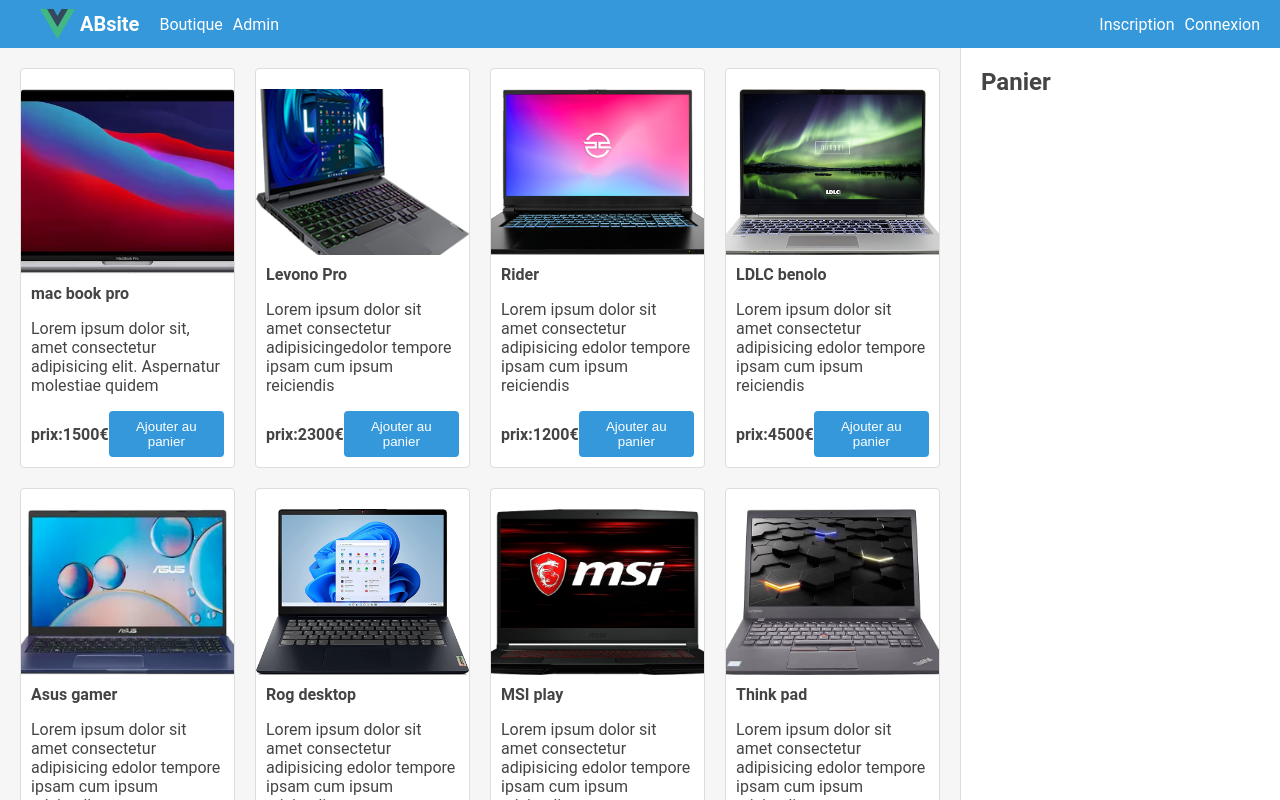
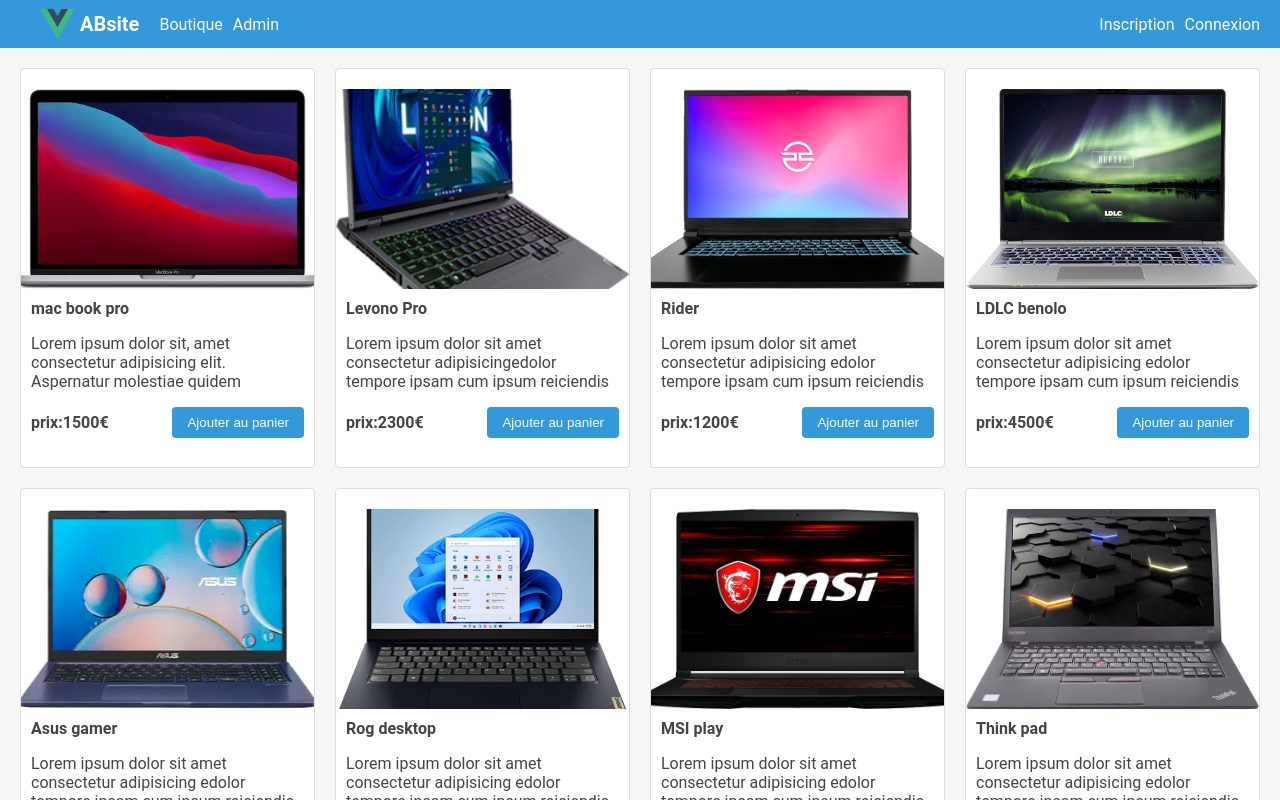
Before and after one commit to absitwebb/vueprojet1boutique, a Vue app in the folder boutique/: page / in a window 1280 px wide. Shown: the top 800 px of the page. Built offline with nearby package versions, Linux system fonts and the light colour scheme.

Commit message:
panier total 17/06/22

```diff
--- a/boutique/src/App.vue
+++ b/boutique/src/App.vue
@@ -1,6 +1,6 @@
 //------html------------------------//
 <template>
-  <div class="app-container">
+  <div class="app-container" :class="{ gridEmpty: cartEmpty }">
     <!--composants-->
     <!--composant header-->
     <theheader class="header" />
@@ -14,7 +14,9 @@
       class="shop"
     />
     <!--composant pour affichier le panier -->
+    <!--si carte est suprérieur à 0 on affiche le reste-->
     <Carte
+      v-if="!cartEmpty"
       :cart="state.cart"
       class="carte"
       @remove-product-from-cart="removeProductFromCart"
@@ -33,7 +35,7 @@
 import Carte from "./components/Cart/Carte.vue";
 // import des produits qui setrouvent dans le fichier product.ts
 import data from "./data/product";
-import { reactive } from "vue";
+import { computed, reactive } from "vue";
 // import de l'interface ProductInterface se trouant dans le fichier  product.interface.ts
 import type { ProductInterface } from "./interfaces/product.interface";
 import type { ProductCartInterface } from "./interfaces";
@@ -90,6 +92,8 @@
     }
   }
 }
+//si panier est égal à 0 cartEmpty sera true
+const cartEmpty = computed(() => state.cart.length === 0);
 </script>
 
 //-------scss------------------------------------
@@ -103,6 +107,11 @@
   grid-template-areas: "header header" "shop carte" "footer footer";
   grid-template-columns: 75% 25%;
   grid-template-rows: 48px auto 48px;
+}
+
+.gridEmpty {
+  grid-template-areas: "header " "shop" "footer";
+  grid-template-columns: 100%;
 }
 
 .header {
--- a/boutique/src/assets/sass/_class.scss
+++ b/boutique/src/assets/sass/_class.scss
@@ -101,3 +101,10 @@
     background-color: $colordanger-2;
   }
 }
+.btn-success {
+  background-color: $colorsuccess-1;
+  color: $colortext-primary;
+  :hover {
+    background-color: $colorsuccess-2;
+  }
+}
--- a/boutique/src/components/Cart/Carte.vue
+++ b/boutique/src/components/Cart/Carte.vue
@@ -1,12 +1,14 @@
 //------html------------------------//
 <template>
-  <div class="p-20">
+  <div class="p-20 d-flex flex-column">
     <h2 class="mb-10">Panier</h2>
     <!--on transmet l'information à CartProductListavec :cart="cart"-->
     <CartProductList
+      class="flex-fill"
       :cart="cart"
       @remove-product-from-cart="emit('removeProductFromCart', $event)"
     />
+    <button class="btn btn-success">Commander({{ totalPrice }}€)</button>
   </div>
 </template>
 
@@ -14,14 +16,23 @@
 <script setup lang="ts">
 //on importe l'interface ProductCartInterface du fichier productCart.interface.ts
 import type { ProductCartInterface } from "@/interfaces";
+import { computed } from "vue";
 //on importe le fichier CartProductList
 import CartProductList from "./CartProductList.vue";
 
 //on defini les propriétés de cart que l'on à récupéré depuis app.vue
 //entre <> on défini le type typscript
-defineProps<{
+const props = defineProps<{
   cart: ProductCartInterface[];
 }>();
+
+// on calcul pour obtenir le panier total
+//on utilise la fonction reduce
+const totalPrice = computed(() =>
+  props.cart.reduce((acc, product) => {
+    return acc + product.price * product.quantity;
+  }, 0)
+);
 
 //on definie l"evenement (sur le bouton supprimer)
 const emit = defineEmits<{
```
